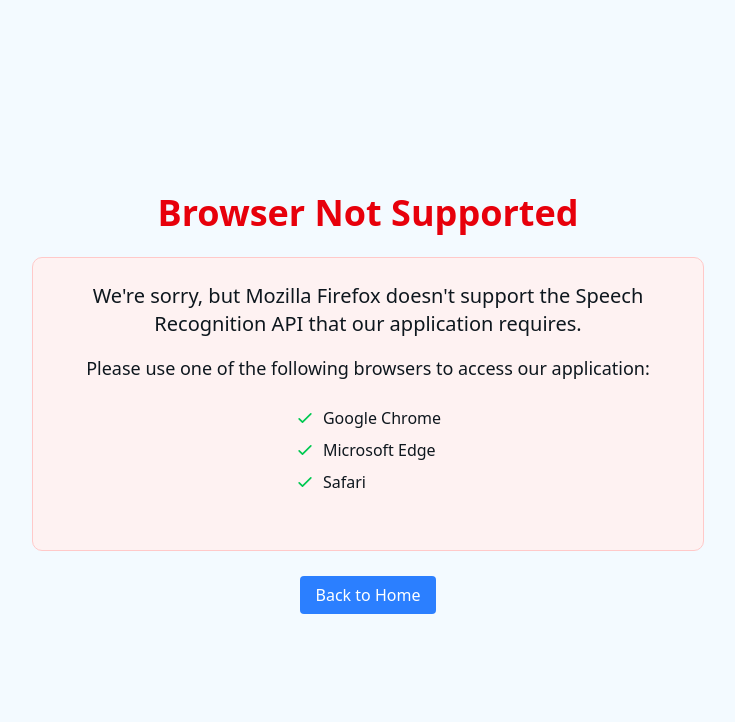
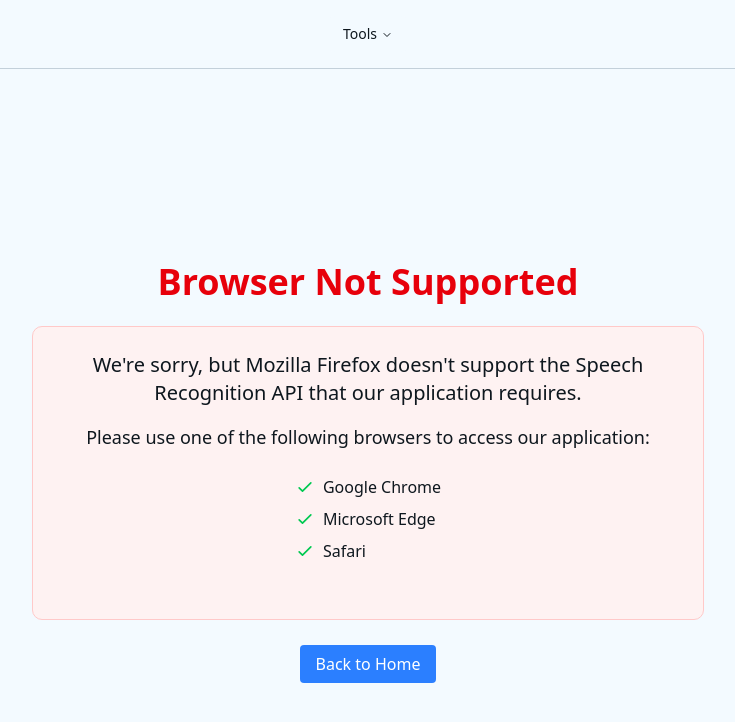
Before and after one commit to DmytroLysachenko/ai-talk, a Next.js app in the folder client/: page /not-supported in a window 1280 px wide. Shown: the top 722 px of the page, without its empty margins (272-1007 px from the left). Built offline with nearby package versions, Linux system fonts and the light colour scheme.

Commit message:
Added some header to FE part.

```diff
--- a/client/app/layout.tsx
+++ b/client/app/layout.tsx
@@ -1,6 +1,8 @@
 import type { Metadata } from "next";
 import { Geist, Geist_Mono } from "next/font/google";
 import "./globals.css";
+import Head from "next/head";
+import Header from "@/components/Header";
 
 const geistSans = Geist({
   variable: "--font-geist-sans",
@@ -27,6 +29,7 @@
       <body
         className={`${geistSans.variable} ${geistMono.variable} antialiased`}
       >
+        <Header />
         {children}
       </body>
     </html>
--- /dev/null
+++ b/client/components/Header.tsx
@@ -0,0 +1,91 @@
+"use client";
+
+import * as React from "react";
+import Link from "next/link";
+
+import { cn } from "@/lib/utils";
+// import { Icons } from "@/components/icons";
+import {
+  NavigationMenu,
+  NavigationMenuContent,
+  NavigationMenuItem,
+  NavigationMenuLink,
+  NavigationMenuList,
+  NavigationMenuTrigger,
+} from "@/components/ui/navigation-menu";
+
+const components: { title: string; href: string; description: string }[] = [
+  {
+    title: "Talking AI Pal",
+    href: "/",
+    description:
+      "A talking AI assistant. Perfect for having conversations for english learning",
+  },
+  {
+    title: "Fast text generation from speech.",
+    href: "/",
+    description:
+      "Express everything, what you have on your mind and AI will deal with converting it in a original, structured and easy to read text.",
+  },
+  {
+    title: "Custom purpose AI chatbot",
+    href: "/",
+    description:
+      "Determine the purpose of the conversation and AI will adapt for that purpose.",
+  },
+];
+
+const Header = () => {
+  return (
+    <header className="sticky top-0 z-40 w-full border-b bg-background flex justify-center py-4">
+      <NavigationMenu>
+        <NavigationMenuList>
+          <NavigationMenuItem>
+            <NavigationMenuTrigger>Tools</NavigationMenuTrigger>
+            <NavigationMenuContent>
+              <ul className="grid w-[400px] gap-3 p-4 md:w-[500px] md:grid-cols-2 lg:w-[600px] ">
+                {components.map((component) => (
+                  <ListItem
+                    key={component.title}
+                    title={component.title}
+                    href={component.href}
+                  >
+                    {component.description}
+                  </ListItem>
+                ))}
+              </ul>
+            </NavigationMenuContent>
+          </NavigationMenuItem>
+        </NavigationMenuList>
+      </NavigationMenu>
+    </header>
+  );
+};
+
+const ListItem = React.forwardRef<
+  React.ElementRef<"a">,
+  React.ComponentPropsWithoutRef<"a">
+>(({ className, title, children, ...props }, ref) => {
+  return (
+    <li>
+      <NavigationMenuLink asChild>
+        <a
+          ref={ref}
+          className={cn(
+            "block select-none space-y-1 rounded-md p-3 leading-none no-underline outline-none transition-colors hover:bg-accent hover:text-accent-foreground focus:bg-accent focus:text-accent-foreground",
+            className
+          )}
+          {...props}
+        >
+          <div className="text-sm font-medium leading-none">{title}</div>
+          <p className="line-clamp-2 text-sm leading-snug text-muted-foreground">
+            {children}
+          </p>
+        </a>
+      </NavigationMenuLink>
+    </li>
+  );
+});
+ListItem.displayName = "ListItem";
+
+export default Header;
--- /dev/null
+++ b/client/components/ui/navigation-menu.tsx
@@ -0,0 +1,168 @@
+import * as React from "react";
+import * as NavigationMenuPrimitive from "@radix-ui/react-navigation-menu";
+import { cva } from "class-variance-authority";
+import { ChevronDownIcon } from "lucide-react";
+
+import { cn } from "@/lib/utils";
+
+function NavigationMenu({
+  className,
+  children,
+  viewport = true,
+  ...props
+}: React.ComponentProps<typeof NavigationMenuPrimitive.Root> & {
+  viewport?: boolean;
+}) {
+  return (
+    <NavigationMenuPrimitive.Root
+      data-slot="navigation-menu"
+      data-viewport={viewport}
+      className={cn(
+        "group/navigation-menu relative flex max-w-max flex-1 items-center justify-center",
+        className
+      )}
+      {...props}
+    >
+      {children}
+      {viewport && <NavigationMenuViewport />}
+    </NavigationMenuPrimitive.Root>
+  );
+}
+
+function NavigationMenuList({
+  className,
+  ...props
+}: React.ComponentProps<typeof NavigationMenuPrimitive.List>) {
+  return (
+    <NavigationMenuPrimitive.List
+      data-slot="navigation-menu-list"
+      className={cn(
+        "group flex flex-1 list-none items-center justify-center gap-1",
+        className
+      )}
+      {...props}
+    />
+  );
+}
+
+function NavigationMenuItem({
+  className,
+  ...props
+}: React.ComponentProps<typeof NavigationMenuPrimitive.Item>) {
+  return (
+    <NavigationMenuPrimitive.Item
+      data-slot="navigation-menu-item"
+      className={cn("relative", className)}
+      {...props}
+    />
+  );
+}
+
+const navigationMenuTriggerStyle = cva(
+  "group inline-flex h-9 w-max items-center justify-center rounded-md bg-background px-4 py-2 text-sm font-medium hover:bg-accent hover:text-accent-foreground focus:bg-accent focus:text-accent-foreground disabled:pointer-events-none disabled:opacity-50 data-[state=open]:hover:bg-accent data-[state=open]:text-accent-foreground data-[state=open]:focus:bg-accent data-[state=open]:bg-accent/50 focus-visible:ring-ring/50 outline-none transition-[color,box-shadow] focus-visible:ring-[3px] focus-visible:outline-1"
+);
+
+function NavigationMenuTrigger({
+  className,
+  children,
+  ...props
+}: React.ComponentProps<typeof NavigationMenuPrimitive.Trigger>) {
+  return (
+    <NavigationMenuPrimitive.Trigger
+      data-slot="navigation-menu-trigger"
+      className={cn(navigationMenuTriggerStyle(), "group", className)}
+      {...props}
+    >
+      {children}{" "}
+      <ChevronDownIcon
+        className="relative top-[1px] ml-1 size-3 transition duration-300 group-data-[state=open]:rotate-180"
+        aria-hidden="true"
+      />
+    </NavigationMenuPrimitive.Trigger>
+  );
+}
+
+function NavigationMenuContent({
+  className,
+  ...props
+}: React.ComponentProps<typeof NavigationMenuPrimitive.Content>) {
+  return (
+    <NavigationMenuPrimitive.Content
+      data-slot="navigation-menu-content"
+      className={cn(
+        "data-[motion^=from-]:animate-in data-[motion^=to-]:animate-out data-[motion^=from-]:fade-in data-[motion^=to-]:fade-out data-[motion=from-end]:slide-in-from-right-52 data-[motion=from-start]:slide-in-from-left-52 data-[motion=to-end]:slide-out-to-right-52 data-[motion=to-start]:slide-out-to-left-52 top-0 left-0 w-full p-2 pr-2.5 md:absolute md:w-auto",
+        "group-data-[viewport=false]/navigation-menu:bg-popover group-data-[viewport=false]/navigation-menu:text-popover-foreground group-data-[viewport=false]/navigation-menu:data-[state=open]:animate-in group-data-[viewport=false]/navigation-menu:data-[state=closed]:animate-out group-data-[viewport=false]/navigation-menu:data-[state=closed]:zoom-out-95 group-data-[viewport=false]/navigation-menu:data-[state=open]:zoom-in-95 group-data-[viewport=false]/navigation-menu:data-[state=open]:fade-in-0 group-data-[viewport=false]/navigation-menu:data-[state=closed]:fade-out-0 group-data-[viewport=false]/navigation-menu:top-full group-data-[viewport=false]/navigation-menu:mt-1.5 group-data-[viewport=false]/navigation-menu:overflow-hidden group-data-[viewport=false]/navigation-menu:rounded-md group-data-[viewport=false]/navigation-menu:border group-data-[viewport=false]/navigation-menu:shadow group-data-[viewport=false]/navigation-menu:duration-200 **:data-[slot=navigation-menu-link]:focus:ring-0 **:data-[slot=navigation-menu-link]:focus:outline-none",
+        className
+      )}
+      {...props}
+    />
+  );
+}
+
+function NavigationMenuViewport({
+  className,
+  ...props
+}: React.ComponentProps<typeof NavigationMenuPrimitive.Viewport>) {
+  return (
+    <div
+      className={cn(
+        "absolute top-full left-0 isolate z-50 flex justify-center"
+      )}
+    >
+      <NavigationMenuPrimitive.Viewport
+        data-slot="navigation-menu-viewport"
+        className={cn(
+          "origin-top-center bg-popover text-popover-foreground data-[state=open]:animate-in data-[state=closed]:animate-out data-[state=closed]:zoom-out-95 data-[state=open]:zoom-in-90 relative mt-1.5 h-[var(--radix-navigation-menu-viewport-height)] w-full overflow-hidden rounded-md border shadow md:w-[var(--radix-navigation-menu-viewport-width)] -translate-x-1/3",
+          className
+        )}
+        {...props}
+      />
+    </div>
+  );
+}
+
+function NavigationMenuLink({
+  className,
+  ...props
+}: React.ComponentProps<typeof NavigationMenuPrimitive.Link>) {
+  return (
+    <NavigationMenuPrimitive.Link
+      data-slot="navigation-menu-link"
+      className={cn(
+        "data-[active=true]:focus:bg-accent data-[active=true]:hover:bg-accent data-[active=true]:bg-accent/50 data-[active=true]:text-accent-foreground hover:bg-accent hover:text-accent-foreground focus:bg-accent focus:text-accent-foreground focus-visible:ring-ring/50 [&_svg:not([class*='text-'])]:text-muted-foreground flex flex-col gap-1 rounded-sm p-2 text-sm transition-all outline-none focus-visible:ring-[3px] focus-visible:outline-1 [&_svg:not([class*='size-'])]:size-4",
+        className
+      )}
+      {...props}
+    />
+  );
+}
+
+function NavigationMenuIndicator({
+  className,
+  ...props
+}: React.ComponentProps<typeof NavigationMenuPrimitive.Indicator>) {
+  return (
+    <NavigationMenuPrimitive.Indicator
+      data-slot="navigation-menu-indicator"
+      className={cn(
+        "data-[state=visible]:animate-in data-[state=hidden]:animate-out data-[state=hidden]:fade-out data-[state=visible]:fade-in top-full z-[1] flex h-1.5 items-end justify-center overflow-hidden",
+        className
+      )}
+      {...props}
+    >
+      <div className="bg-border relative top-[60%] h-2 w-2 rotate-45 rounded-tl-sm shadow-md" />
+    </NavigationMenuPrimitive.Indicator>
+  );
+}
+
+export {
+  NavigationMenu,
+  NavigationMenuList,
+  NavigationMenuItem,
+  NavigationMenuContent,
+  NavigationMenuTrigger,
+  NavigationMenuLink,
+  NavigationMenuIndicator,
+  NavigationMenuViewport,
+  navigationMenuTriggerStyle,
+};
--- a/client/package.json
+++ b/client/package.json
@@ -14,6 +14,7 @@
   "dependencies": {
     "@google/genai": "^0.7.0",
     "@neondatabase/serverless": "^1.0.0",
+    "@radix-ui/react-navigation-menu": "^1.2.5",
     "@radix-ui/react-slot": "^1.1.2",
     "@types/dom-speech-recognition": "^0.0.5",
     "class-variance-authority": "^0.7.1",
```
Also changed, not shown: 1 other file (tests, documents, lock files or other folders).
